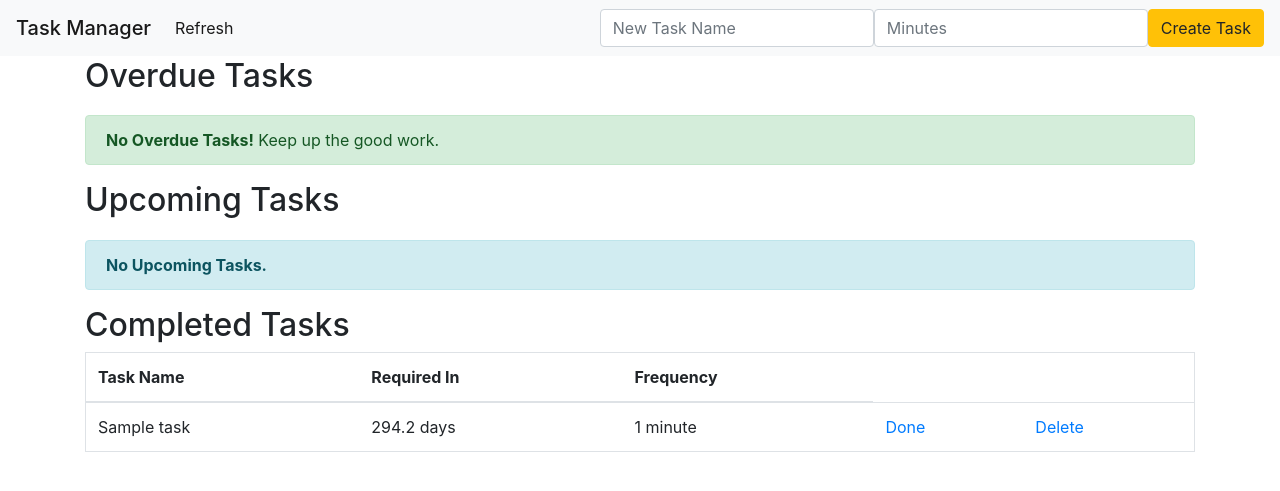
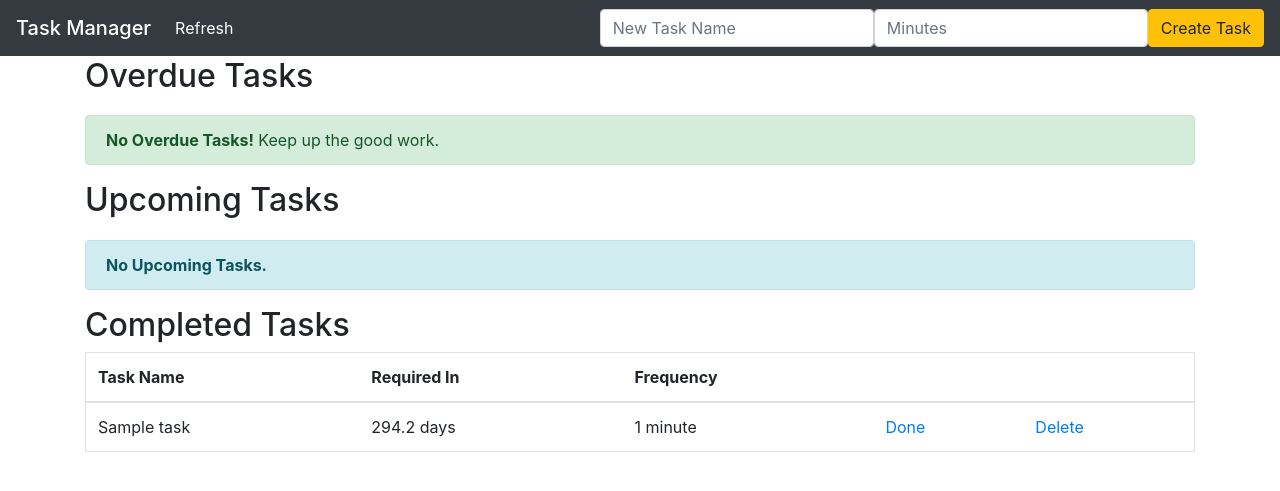
Before and after one commit to GregMalicki/CS-4500-Project, a Django app: page / in a window 1280 px wide. Shown: the top 491 px of the page. Run offline with Django 3.2, Linux system fonts and the light colour scheme; tables that the repository leaves empty hold one stand-in row (values such as "Sample post"); some libraries are stand-ins or nearby versions.

Commit message:
cleaned up template, added more visual tweaks

```diff
--- a/task_manager/tasks/templates/application.html
+++ b/task_manager/tasks/templates/application.html
@@ -12,7 +12,7 @@
 </head>
 
 <body>
-<nav class="navbar navbar-expand-lg navbar-light bg-light">
+<nav class="navbar navbar-expand-lg navbar-dark bg-dark">
   <a class="navbar-brand mb-0 h1" href="#">Task Manager</a>
   <button class="navbar-toggler" type="button" data-toggle="collapse" data-target="#navbarSupportedContent" aria-controls="navbarSupportedContent" aria-expanded="false" aria-label="Toggle navigation">
     <span class="navbar-toggler-icon"></span>
--- a/task_manager/tasks/templates/homepage.html
+++ b/task_manager/tasks/templates/homepage.html
@@ -28,6 +28,9 @@
                             <th>Task Name</th>
                             <th>Time Past Due</th>
                             <th>Repeat Every</th>
+                            <th></th>
+                            <th></th>
+
                           </tr>
                         </thead>
                         <tbody style="overflow-y: scroll; height: 25px">
@@ -66,6 +69,8 @@
                             <th>Task Name</th>
                             <th>Required In</th>
                             <th>Repeat Every</th>
+                            <th></th>
+                            <th></th>
                           </tr>
                         </thead>
                         <tbody style="overflow-y: scroll; height: 25px">
@@ -104,6 +109,8 @@
                             <th>Task Name</th>
                             <th>Required In</th>
                             <th>Frequency</th>
+                            <th></th>
+                            <th></th>
                           </tr>
                         </thead>
                         <tbody style="overflow-y: scroll; height: 25px">
```
